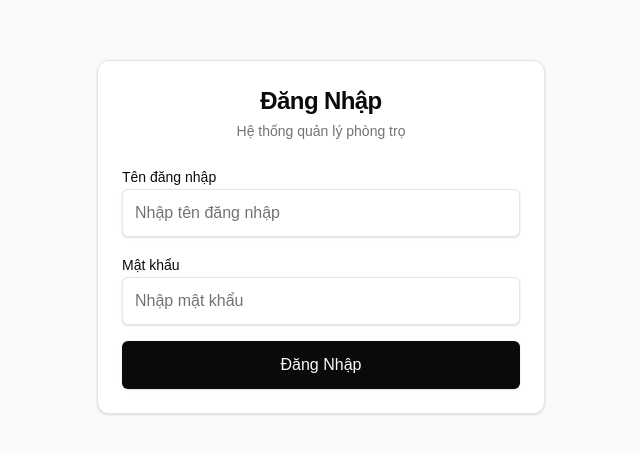
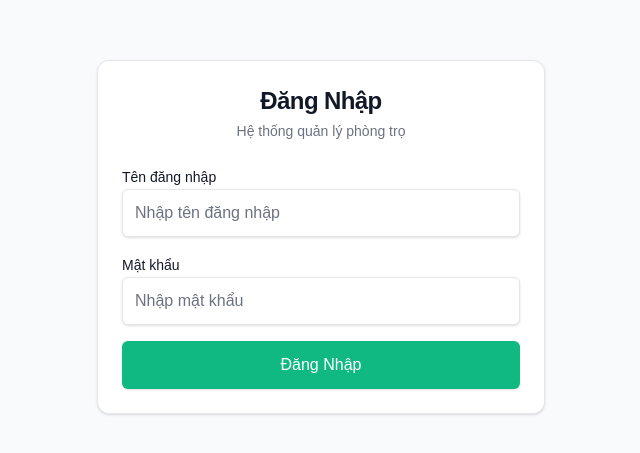
Before and after one commit to khoanguyenminh222/HomeZen, a Next.js app: page /login in a window 1280 px wide. Shown: the part 163-616 px from the top of the page, without its empty margins (319-959 px from the left). Built offline with nearby package versions, Linux system fonts and the light colour scheme.

Commit message:
Update globals.css

```diff
--- a/app/globals.css
+++ b/app/globals.css
@@ -48,6 +48,18 @@
   --color-input: var(--input);
   --color-ring: var(--ring);
 
+  /* Primary Color - Xanh lá (Green) */
+  --color-primary-50: #f0fdf4;
+  --color-primary-100: #dcfce7;
+  --color-primary-200: #bbf7d0;
+  --color-primary-300: #86efac;
+  --color-primary-400: #4ade80;
+  --color-primary-500: #10b981;
+  --color-primary-600: #059669;
+  --color-primary-700: #047857;
+  --color-primary-800: #065f46;
+  --color-primary-900: #064e3b;
+
   /* Room Management Custom Colors */
   --color-room-empty: #10b981;
   --color-room-debt: #ef4444;
@@ -63,47 +75,49 @@
    VARIABLE DEFINITIONS (HSL/HEX)
    ============================================ */
 :root {
+  /* Light Mode - Màu chủ đạo xanh lá */
   --background: #ffffff;
-  --foreground: #0a0a0a;
+  --foreground: #111827;
   --card: #ffffff;
-  --card-foreground: #0a0a0a;
+  --card-foreground: #111827;
   --popover: #ffffff;
-  --popover-foreground: #0a0a0a;
-  --primary: #0a0a0a;
-  --primary-foreground: #fafafa;
-  --secondary: #f5f5f5;
-  --secondary-foreground: #0a0a0a;
-  --muted: #f5f5f5;
-  --muted-foreground: #737373;
-  --accent: #f5f5f5;
-  --accent-foreground: #0a0a0a;
+  --popover-foreground: #111827;
+  --primary: #10b981;
+  --primary-foreground: #ffffff;
+  --secondary: #f3f4f6;
+  --secondary-foreground: #111827;
+  --muted: #f9fafb;
+  --muted-foreground: #6b7280;
+  --accent: #d1fae5;
+  --accent-foreground: #047857;
   --destructive: #ef4444;
-  --destructive-foreground: #fafafa;
-  --border: #e5e5e5;
-  --input: #e5e5e5;
-  --ring: #0a0a0a;
+  --destructive-foreground: #ffffff;
+  --border: #e5e7eb;
+  --input: #e5e7eb;
+  --ring: #10b981;
 }
 
 .dark {
-  --background: #0a0a0a;
-  --foreground: #fafafa;
+  /* Dark Mode - Màu chủ đạo xanh lá */
+  --background: #000000;
+  --foreground: #f9fafb;
   --card: #0a0a0a;
-  --card-foreground: #fafafa;
+  --card-foreground: #f9fafb;
   --popover: #0a0a0a;
-  --popover-foreground: #fafafa;
-  --primary: #fafafa;
-  --primary-foreground: #0a0a0a;
-  --secondary: #262626;
-  --secondary-foreground: #fafafa;
-  --muted: #262626;
-  --muted-foreground: #a3a3a3;
-  --accent: #262626;
-  --accent-foreground: #fafafa;
-  --destructive: #7f1d1d;
-  --destructive-foreground: #fafafa;
+  --popover-foreground: #f9fafb;
+  --primary: #10b981;
+  --primary-foreground: #000000;
+  --secondary: #171717;
+  --secondary-foreground: #f9fafb;
+  --muted: #171717;
+  --muted-foreground: #9ca3af;
+  --accent: #065f46;
+  --accent-foreground: #d1fae5;
+  --destructive: #ef4444;
+  --destructive-foreground: #ffffff;
   --border: #262626;
   --input: #262626;
-  --ring: #d4d4d4;
+  --ring: #34d399;
 }
 
 @layer base {
```
